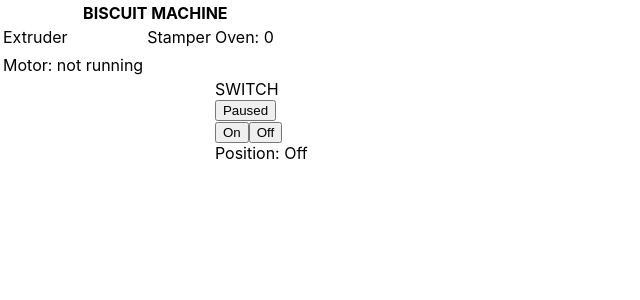
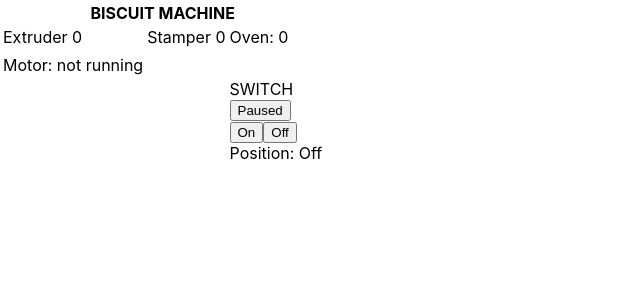
Before and after one commit to P1ndl3sk1n/the-biscuit-machine, a React (Create React App) app: page / in a window 1280 px wide. Shown: the top 300 px of the page, without its empty margins (0-640 px from the left). Built offline with nearby package versions, Linux system fonts and the light colour scheme.

Commit message:
make all functions private, send pulse to Extruder and Stamper

```diff
--- a/src/BiscuitMachine.tsx
+++ b/src/BiscuitMachine.tsx
@@ -15,7 +15,7 @@ interface BiscuitMachineState {
 const MinBakingTemperature: number = 220;
 const MaxBakingTemperature: number = 240;
 
-class BiscuitMachine extends React.Component<{}, BiscuitMachineState> {
+export default class BiscuitMachine extends React.Component<{}, BiscuitMachineState> {
     constructor(props: {}) {
         super(props);
 
@@ -27,24 +27,35 @@ class BiscuitMachine extends React.Component<{}, BiscuitMachineState> {
         };
     }
 
-    positionChanged = (switchPosition: SwitchPosition) => {
+    private positionChanged = (switchPosition: SwitchPosition) => {
         this.setState({
             switchPosition
         });
     }
 
-    getTemperature = (temperature: number) => {
+    private getTemperature = (temperature: number) => {
         this.updateOven(temperature);
         this.updateMotor(temperature);
     }
 
-    onPulse = (pulse: number) => {
+    private onPulse = () => {
         this.setState({
-            pulse
+            pulse: 1
         });
+        setTimeout(() => {
+            this.setState({
+                pulse: 0
+            });
+        }, 1000);
     }
 
-    private updateOven(temperature: number): void {
+    private onExtruderPulsed = () => {
+    }
+
+    private onStamperPulsed = () => {
+    }
+
+    private updateOven = (temperature: number): void => {
         let isHeatingElementOn: boolean = this.state.isHeatingElementOn;
 
         if (this.state.switchPosition !== SwitchPosition.Off) {
@@ -62,7 +73,7 @@ class BiscuitMachine extends React.Component<{}, BiscuitMachineState> {
         });
     }
 
-    private updateMotor(temperature: number): void {
+    private updateMotor = (temperature: number): void => {
         const isMotorOn: boolean = this.state.switchPosition === SwitchPosition.On && temperature >= MinBakingTemperature;
 
         this.setState({
@@ -84,10 +95,11 @@ class BiscuitMachine extends React.Component<{}, BiscuitMachineState> {
                     <tbody>
                         <tr>
                             <td>
-                                <Extruder pulse={this.state.pulse} />
+                                <Extruder pulse={this.state.pulse} extruderPulsed={this.onExtruderPulsed} />
                             </td>
                             <td>
-                                <Stamper pulse={this.state.pulse} /></td>
+                                <Stamper pulse={this.state.pulse} extruderPulsed={this.onStamperPulsed} />
+                            </td>
                             <td>
                                 <Oven isHeatingElementOn={this.state.isHeatingElementOn} onGetTemperature={this.getTemperature} />
                             </td>
@@ -117,5 +129,3 @@ class BiscuitMachine extends React.Component<{}, BiscuitMachineState> {
         )
     }
 }
-
-export default BiscuitMachine;
--- a/src/machine-elements/Extruder.tsx
+++ b/src/machine-elements/Extruder.tsx
@@ -1,16 +1,18 @@
 import React from 'react';
 
 export type ExtruderProps = {
-    pulse: number
+    pulse: number,
+    extruderPulsed: any
 };
 
 export default function Extruder(props: ExtruderProps) {
     React.useEffect(() => {
         if (props.pulse) {
+            props.extruderPulsed();
         }
     }, [props.pulse]);
 
     return (
-        <span>Extruder</span>
+        <span>Extruder {props.pulse}</span>
     )
 }
--- a/src/machine-elements/Motor.tsx
+++ b/src/machine-elements/Motor.tsx
@@ -29,8 +29,8 @@ class Motor extends React.Component<MotorProps, object>  {
         clearInterval(this.timerId);
     }
 
-    private pulse() {
-        this.props.pulse(1);
+    private pulse = () => {
+        this.props.pulse();
 
         const output = document.getElementById('motor-output')
         if (output) {
--- a/src/machine-elements/Oven.tsx
+++ b/src/machine-elements/Oven.tsx
@@ -11,7 +11,7 @@ interface OvenState {
 
 class Oven extends React.Component<OvenProps, OvenState> {
     private timerId: any;
-    private heatRate: number = 2;
+    private heatRate: number = 10;
     private coolRate: number = -1;
 
     constructor(props: OvenProps) {
@@ -30,11 +30,7 @@ class Oven extends React.Component<OvenProps, OvenState> {
         clearInterval(this.timerId);
     }
 
-    getTemperature(): number {
-        return this.state.temperature;
-    }
-
-    private updateTemperature(): void {
+    private updateTemperature = (): void => {
         const rate: number = this.props.isHeatingElementOn ? this.heatRate : this.coolRate;
 
         let temperature = this.state.temperature;
--- a/src/machine-elements/Stamper.tsx
+++ b/src/machine-elements/Stamper.tsx
@@ -4,10 +4,11 @@ import { ExtruderProps } from "./Extruder";
 export default function Stamper(props: ExtruderProps) {
     React.useEffect(() => {
         if (props.pulse) {
+            props.extruderPulsed();
         }
     }, [props.pulse]);
 
     return (
-        <span>Stamper</span>
+        <span>Stamper {props.pulse}</span>
     )
 }
--- a/src/machine-elements/Switch.tsx
+++ b/src/machine-elements/Switch.tsx
@@ -17,7 +17,7 @@ class Switch extends React.Component<SwitchProps, SwitchState>  {
         };
     }
 
-    setSwitchPosition(newPosition: SwitchPosition) {
+    private setSwitchPosition = (newPosition: SwitchPosition): void => {
         this.setState({
             position: newPosition
         });
```
